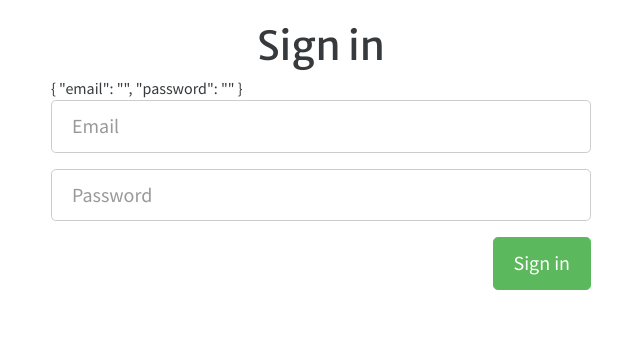
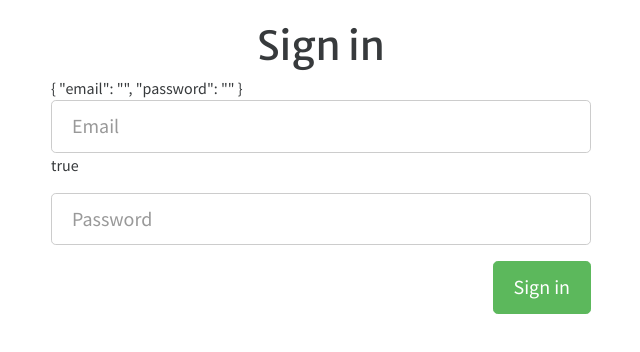
Before and after one commit to Coffee0127/angular-zero, an Angular app: page /login in a window 1280 px wide. Shown: the top 352 px of the page, without its empty margins (319-959 px from the left). Built offline with nearby package versions, Linux system fonts and the light colour scheme; a web font is replaced by a local one.

Commit message:
驗證 email 必填及 email 格式

```diff
--- a/src/app/login/auth/auth.component.html
+++ b/src/app/login/auth/auth.component.html
@@ -7,10 +7,16 @@
 
         {{ loginData | json }}
         <form>
-          <fieldset class="form-group">
+          <fieldset class="form-group" [ngClass]="{'has-danger': email.dirty && email.errors}">
             <input name="email" class="form-control form-control-lg" type="text" placeholder="Email" [(ngModel)]="loginData.email"
-              #email="ngModel">
-            {{ email.value }}
+              #email="ngModel"
+              required
+              email>
+            {{ email.invalid }}
+            <span *ngIf="email.dirty && email.errors">
+              <span *ngIf="email.errors['required']">請輸入 Email</span>
+              <span *ngIf="email.errors['email']">Email 格式不正確</span>
+            </span>
           </fieldset>
           <fieldset class="form-group">
             <input name="password" class="form-control form-control-lg" type="password" placeholder="Password" [(ngModel)]="loginData.password">
```
